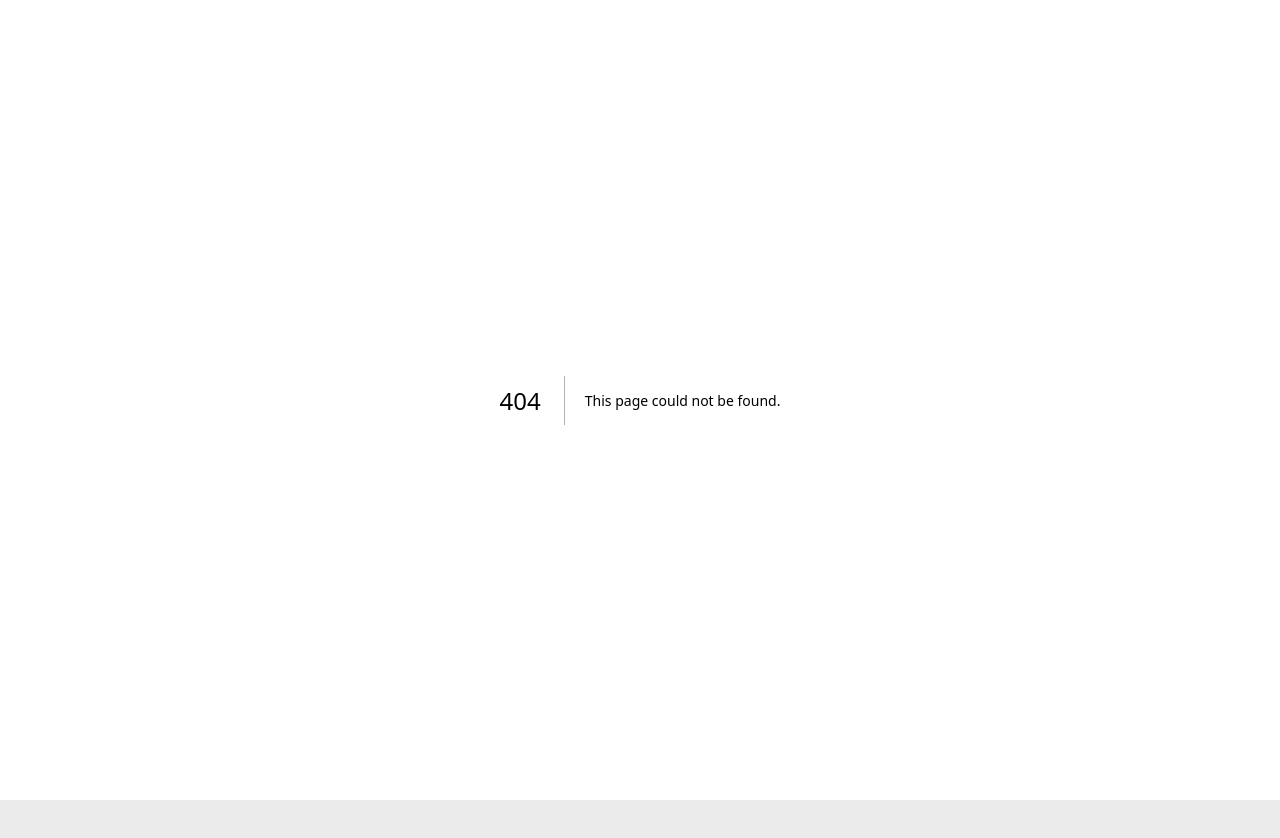
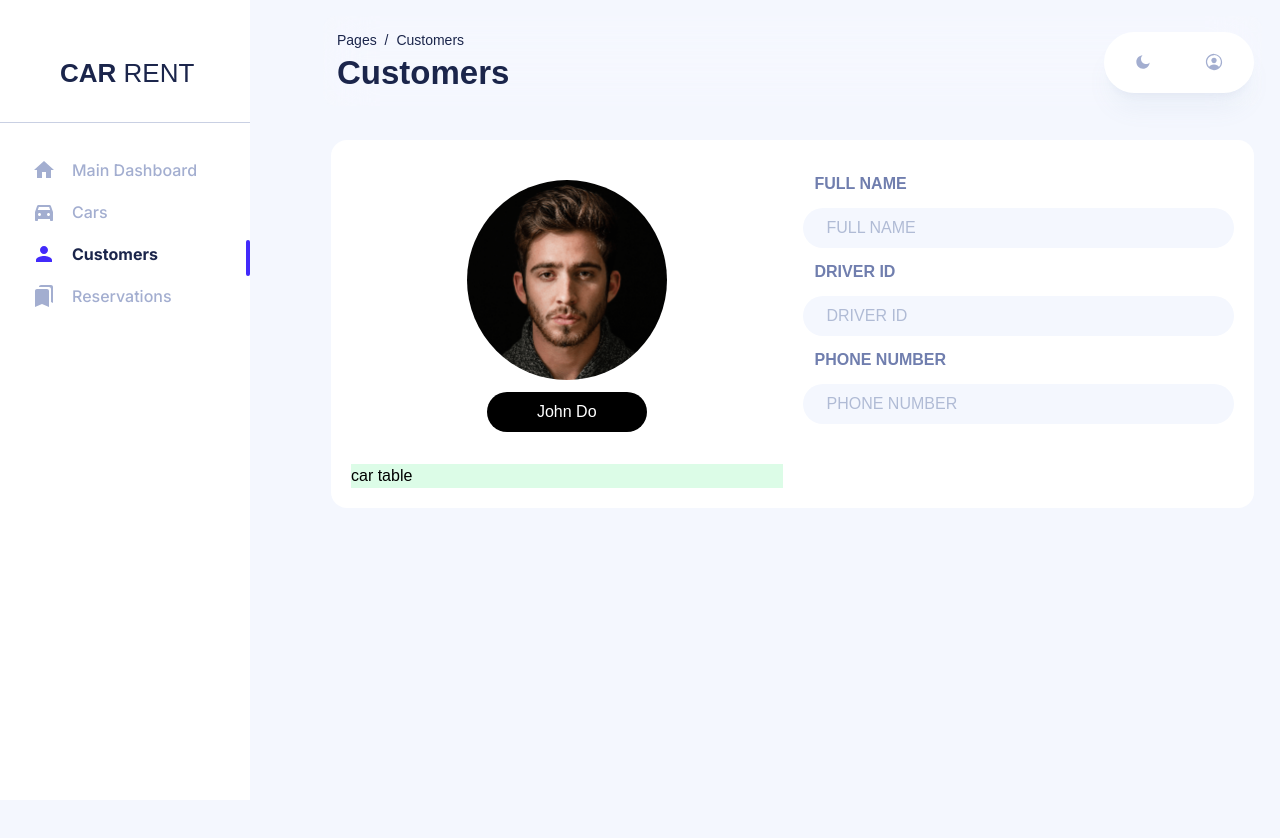
Before and after one commit to badrxd/car-rental-management-system, a Next.js app: page /dashboard/customers/1 in a window 1280 px wide. Before the commit this address had no page. Shown: the top 838 px of the page. Before the commit the page ends 800 px from the top, so only its background shows below. Built offline with nearby package versions, Linux system fonts and the light colour scheme; no server answers.

Commit message:
adding the customer page and profile deatils

```diff
--- /dev/null
+++ b/app/dashboard/customers/[id]/page.jsx
@@ -0,0 +1,48 @@
+import React from 'react'
+import Image from 'next/image'
+import { IoMdPersonAdd } from "react-icons/io";
+
+
+function Page() {
+  return (
+    <div className='mt-10 bg-[#fff] flex justify-between p-5  gap-5 rounded-2xl'>
+        <div className='w-full flex flex-col gap-3'>
+            <div className='flex flex-col justify-center gap-3 items-center p-5'>
+                <Image
+                className='rounded-full'
+                src={"/avatar.png"}
+                width={200}
+                height={200}
+                alt='avatar'
+                />
+                {/* <div className='w-[200px] h-[200px] bg-gray-200 rounded-full flex justify-center items-center'><IoMdPersonAdd className='text-[#fff] text-3xl'/>
+                </div> */}
+                <h1 className="bg-[#000] text-[#fff] p-2 rounded-full w-40 text-center">John Do</h1>
+            </div>
+            <div className='bg-green-100'>
+                car table
+            </div>
+        </div>
+        <div className='w-full'>
+            <h1 className="uppercase p-3 text-gray-700 font-bold">full name</h1>
+            <input
+            type="text"
+            name="full_name"
+            placeholder="full name"  className="p-2 pl-6 uppercase rounded-full bg-[#F4F7FE] w-full"/>
+            <h1 className="uppercase p-3 text-gray-700 font-bold">Driver ID</h1>
+            <input
+             type="text"
+            name="driver_id"
+            placeholder="driver id"  className="p-2 pl-6 uppercase rounded-full bg-[#F4F7FE] w-full"/>
+            <h1 className="uppercase p-3 text-gray-700 font-bold">phone number</h1>
+            <input
+             type="number"
+            name="phone"
+            placeholder="phone number" className="p-2 pl-6 uppercase rounded-full bg-[#F4F7FE] w-full"/>
+
+        </div>
+    </div>
+  )
+}
+
+export default Page
```
Also changed, not shown: public/avatar.png (renamed from public/img/avatars/avatar7.png).
